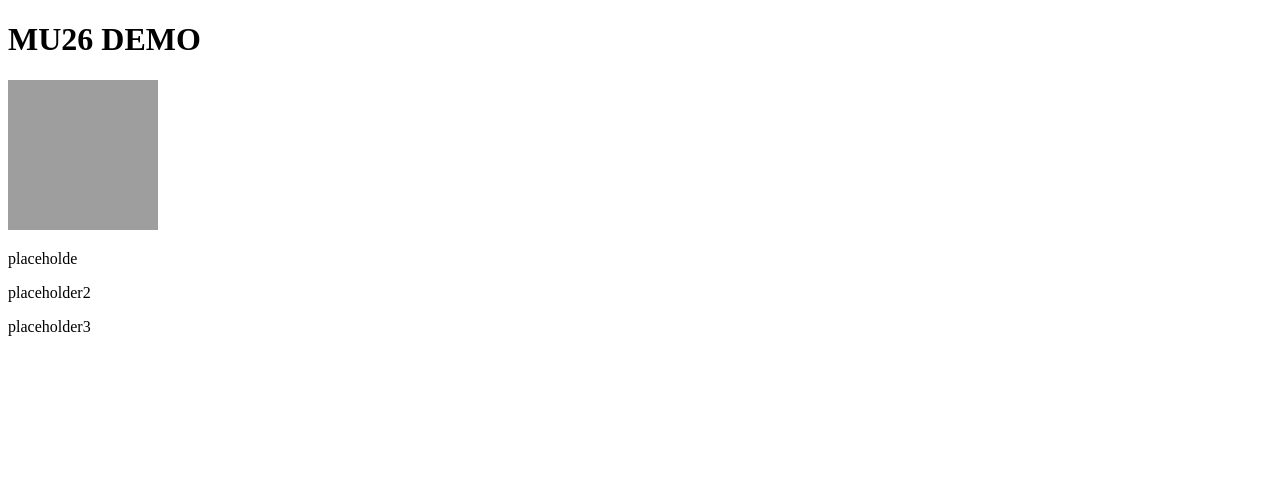
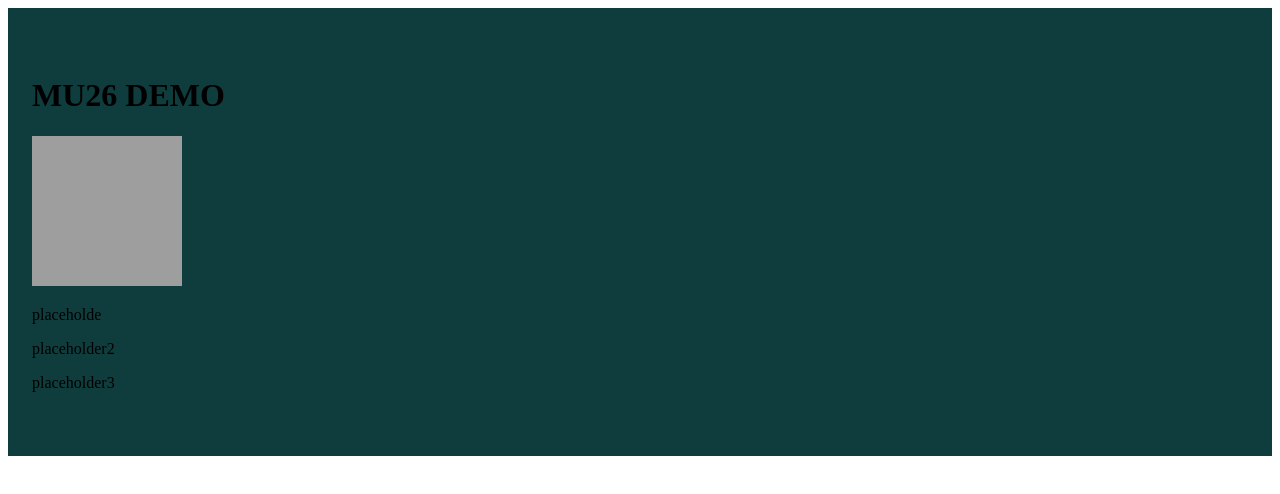
Before and after one commit to baloo1994/code-camp-css, a plain HTML site: page index.html in a window 1280 px wide. Drawn offline with Linux system fonts and the light colour scheme; grey boxes are pictures that could not be loaded.

Commit message:
CSS: låda med bakgrund och padding

```diff
--- a/styles.css
+++ b/styles.css
@@ -2,3 +2,8 @@ img {
     width: 150px;
     height: 150px;
 }
+
+.hero {
+    background-color: #0f3d3e;
+    padding: 3rem 1.5rem;
+}
```
